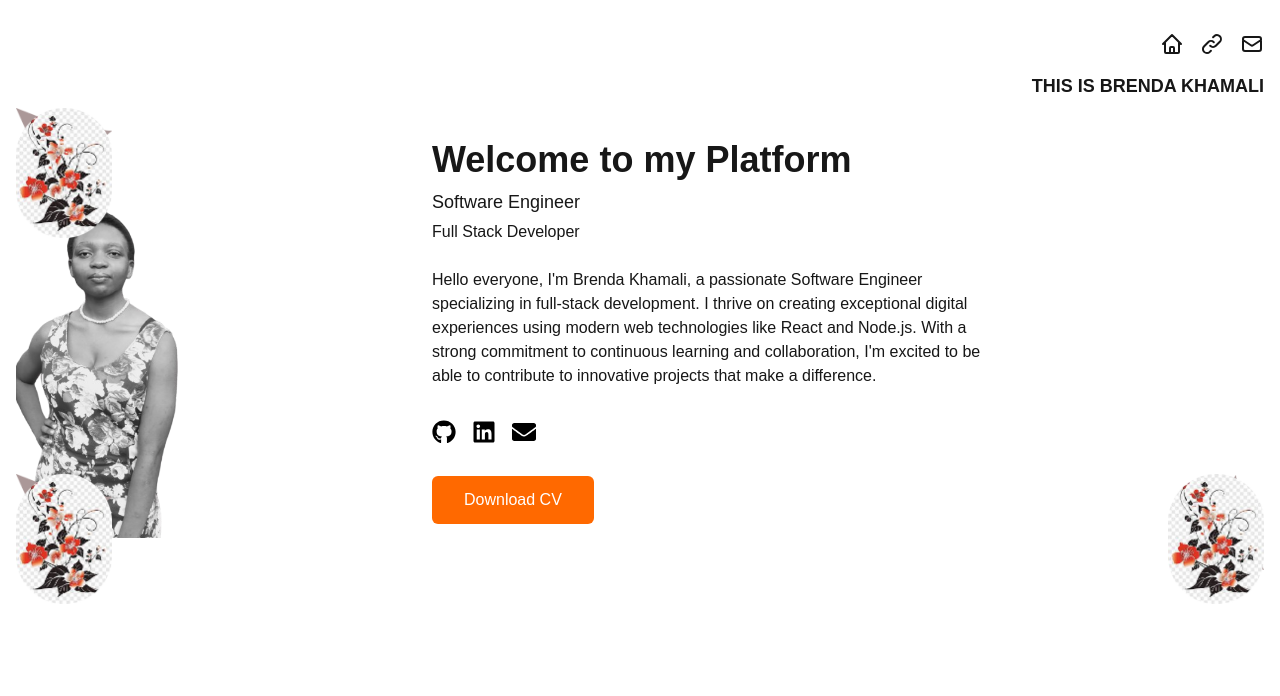
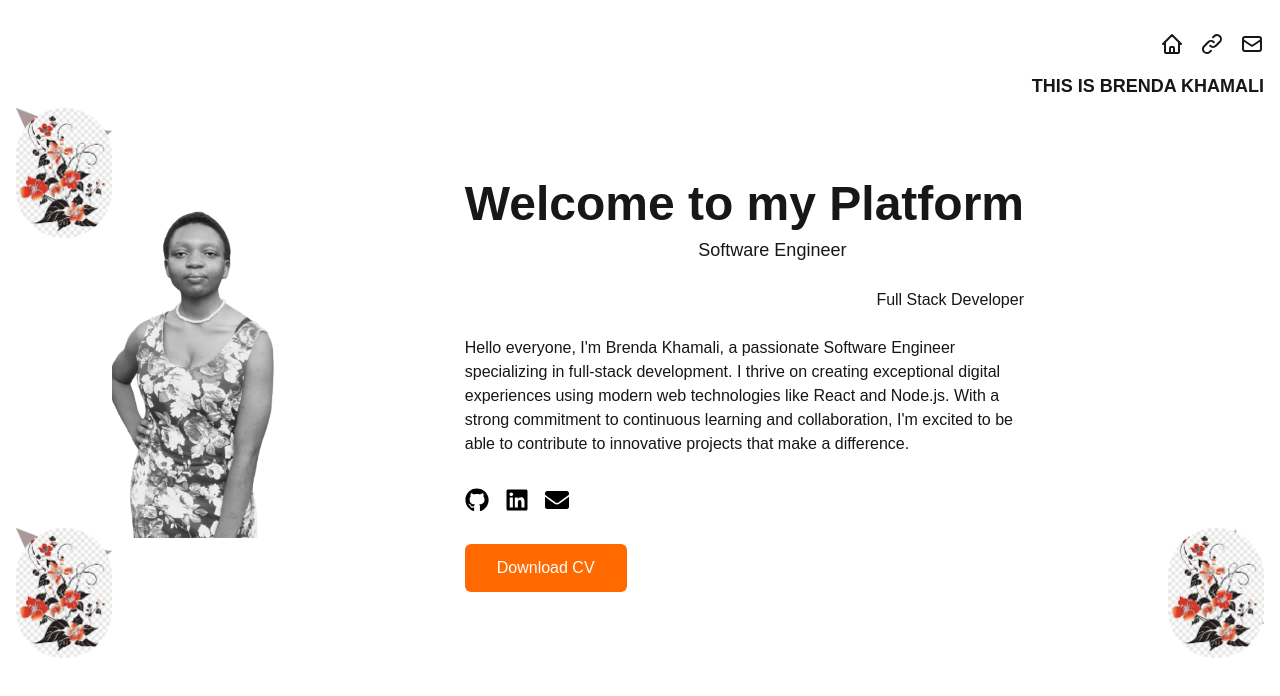
Before and after one commit to kimura-khamali/portfolio_site, a Next.js app: page / in a window 1280 px wide. Shown: the top 696 px of the page. Built offline with nearby package versions, Linux system fonts and the light colour scheme.

Commit message:
added code

```diff
--- a/src/app/components/Home.tsx
+++ b/src/app/components/Home.tsx
@@ -66,8 +66,10 @@ export default function Home() {
           {/* Main Content with Left-aligned Profile */}
           <div className="flex flex-col md:flex-row justify-between items-center md:items-start">
             {/* Profile Image on Left */}
-            <div className="md:w-1/3 flex justify-center md:justify-start mb-8 md:mb-0">
-              <div className="w-56 h-auto relative">
+            {/* <div className="md:w-1/3 flex justify-center md:justify-start mb-8 md:mb-0">
+              <div className="w-56 h-auto  relative"> */}
+               <div className="md:w-1/3 flex justify-center md:justify-evenly mb-8 md:mb-0">
+               <div className="w-56 h-auto  relative">
                 <Image
                   src="/profile.png"
                   alt="Brenda Khamali"
@@ -79,11 +81,20 @@ export default function Home() {
               </div>
             </div>
 
+
          {/* Content on Right */}
-            <div className="md:w-2/3 flex flex-col items-center md:items-start">
-              <h1 className="text-4xl font-bold mb-2">Welcome to my Platform</h1>
-              <p className="text-lg mb-1">Software Engineer</p>
-              <p className="text-md mb-6">Full Stack Developer</p>
+<div>
+  {/* <h1 className="text-5xl font-bold mb-2">Welcome to my Platform</h1>
+  <p className="text-lg mb-6">Software Engineer</p>
+  <p className="text-md mb-6">Full Stack Developer</p> */}
+
+<h1 className="text-5xl font-bold mb-2 text-center mt-10 mr-60">Welcome to my Platform</h1>
+  <div className="flex justify-center mb-6 mr-46">
+    <p className="text-lg">Software Engineer</p>
+  </div>
+  <div className="flex justify-end mb-6 mr-60">
+    <p className="text-md">Full Stack Developer</p>
+  </div>
 
   {/* Bio Text */}
   <div className="mb-8 max-w-xl">
@@ -114,6 +125,7 @@ export default function Home() {
   <button className="bg-orange-500 text-white px-8 py-3 rounded-md hover:bg-orange-600 transition duration-300">
     Download CV
   </button>
+{/* </div> */}
             </div>
           </div>
 
```
Lines whose indentation alone changed are shown as unchanged.
